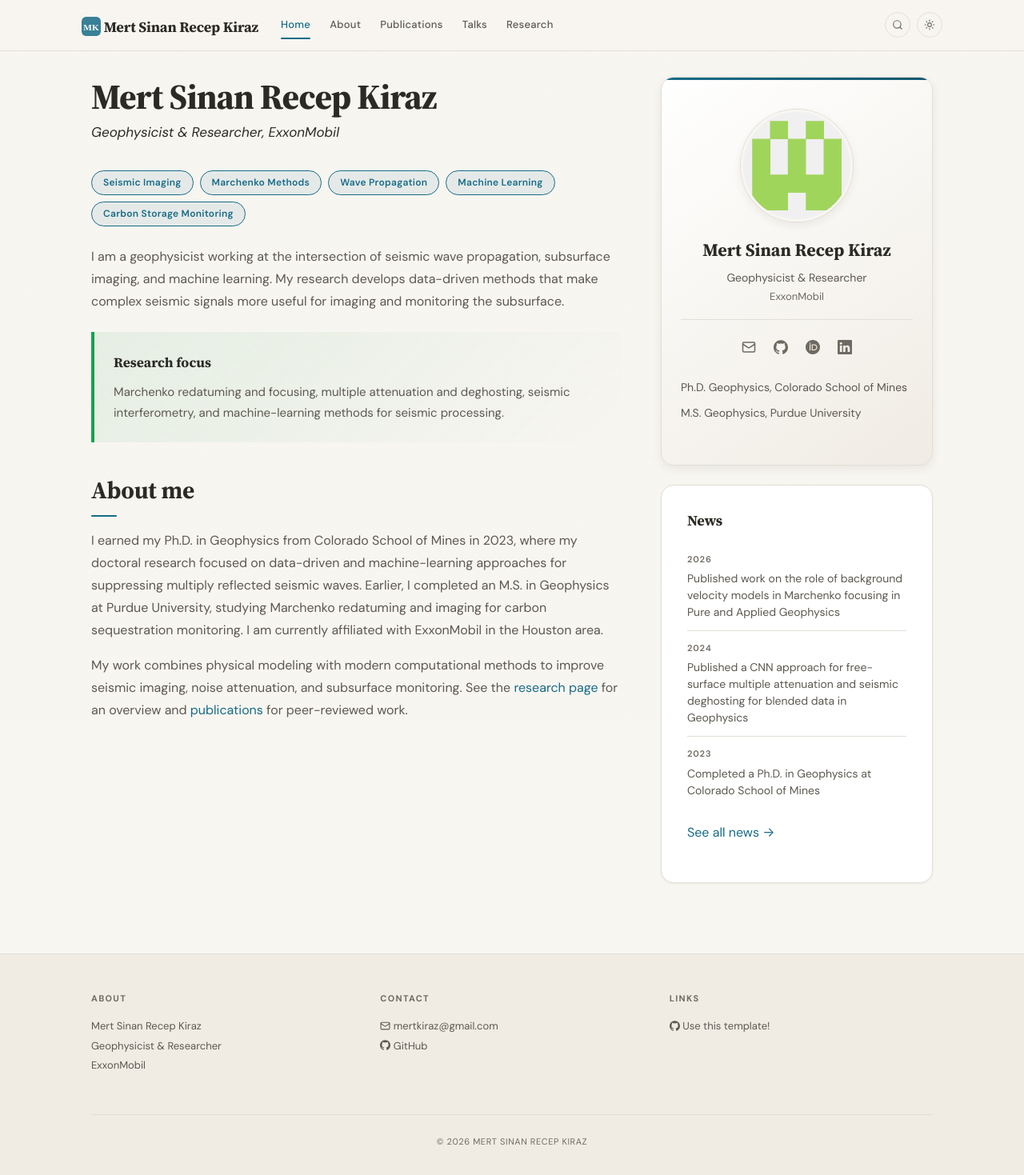
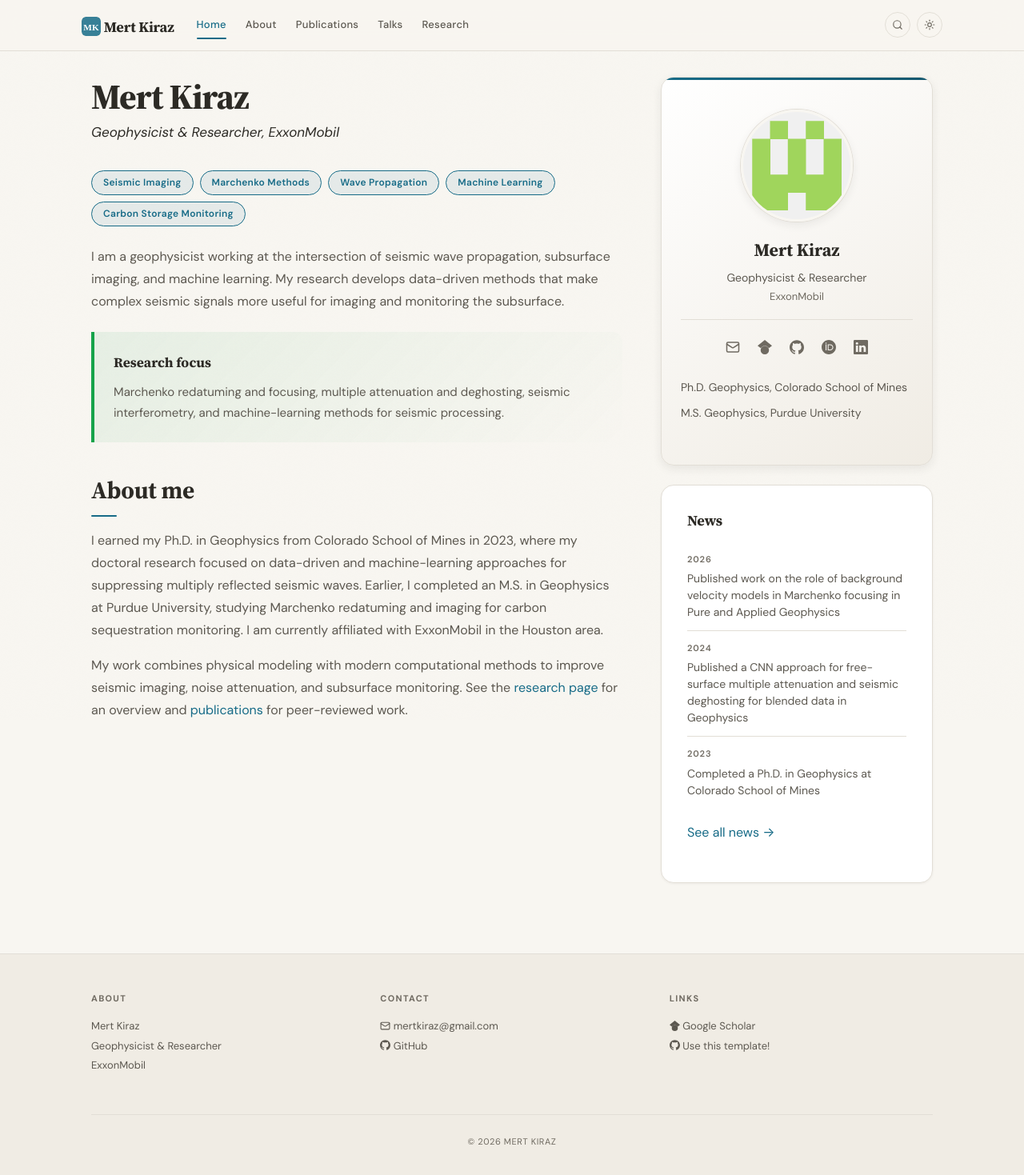
Before and after one commit to mertsinanrecepkiraz/mertsinanrecepkiraz.github.io, a Jekyll site: the page built from _pages/home.md, in a window 1280 px wide. Shown: the whole page at 80% size. Built offline with Jekyll 4.4.1, drawn with Linux system fonts in a browser that asks for light colours.

Commit message:
_config.yml

```diff
--- a/_config.yml
+++ b/_config.yml
@@ -1,7 +1,7 @@
 # ============================================================
 # STEP 1: Your Identity (required)
 # ============================================================
-name: "Mert Sinan Recep Kiraz"
+name: "Mert Kiraz"
 title: "Geophysicist & Researcher"
 institution: "ExxonMobil"
 email: mertkiraz@gmail.com
@@ -11,7 +11,7 @@ photo: mert-kiraz.png
 # STEP 2: Your Links (optional -- leave blank to hide an icon)
 # ============================================================
 links:
-  google_scholar: ""
+  google_scholar: "https://scholar.google.com/citations?user=xoOTrT4AAAAJ&hl=en"
   github: "https://github.com/mertsinanrecepkiraz"
   researchgate: ""
   orcid: "https://orcid.org/0000-0002-3824-5367"
```
